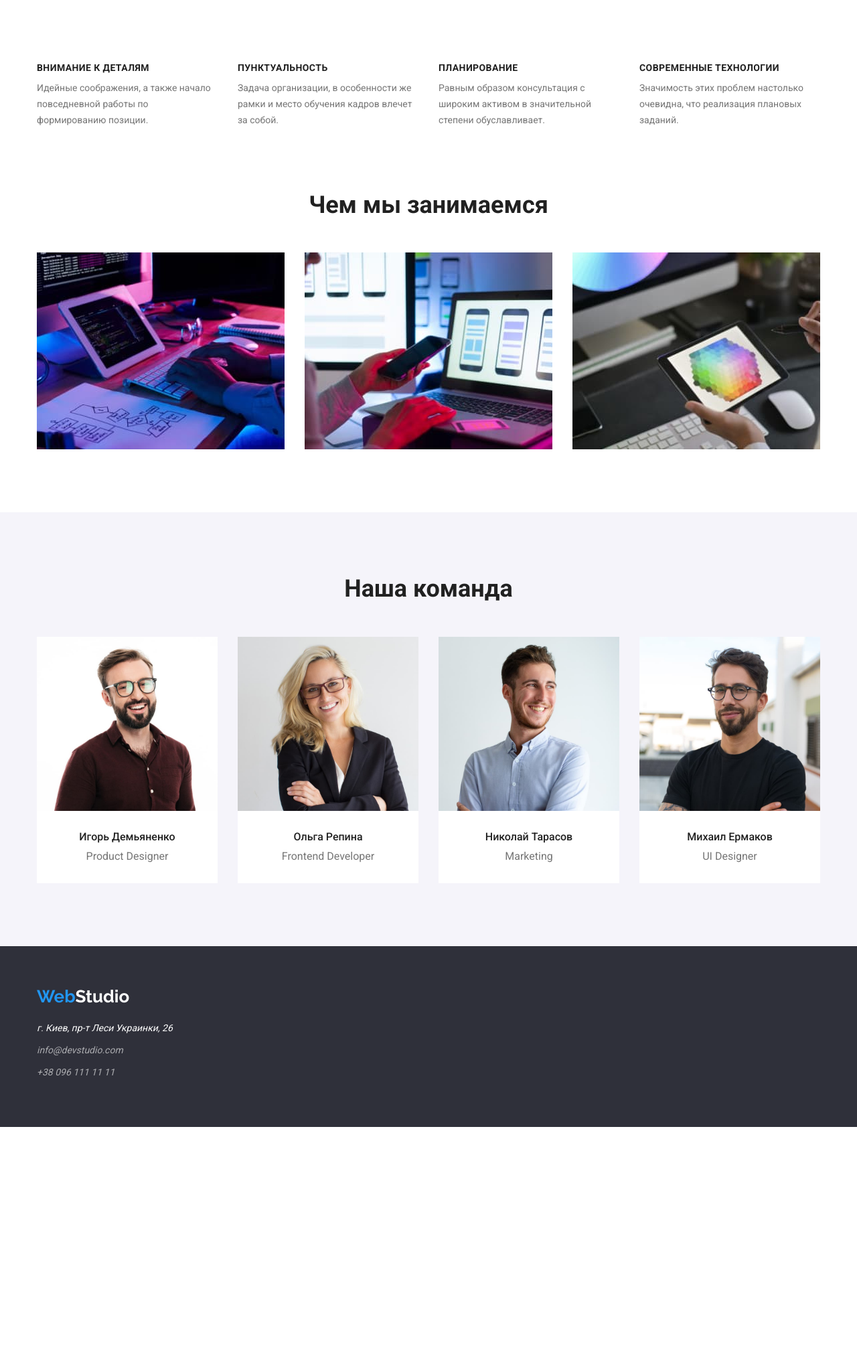
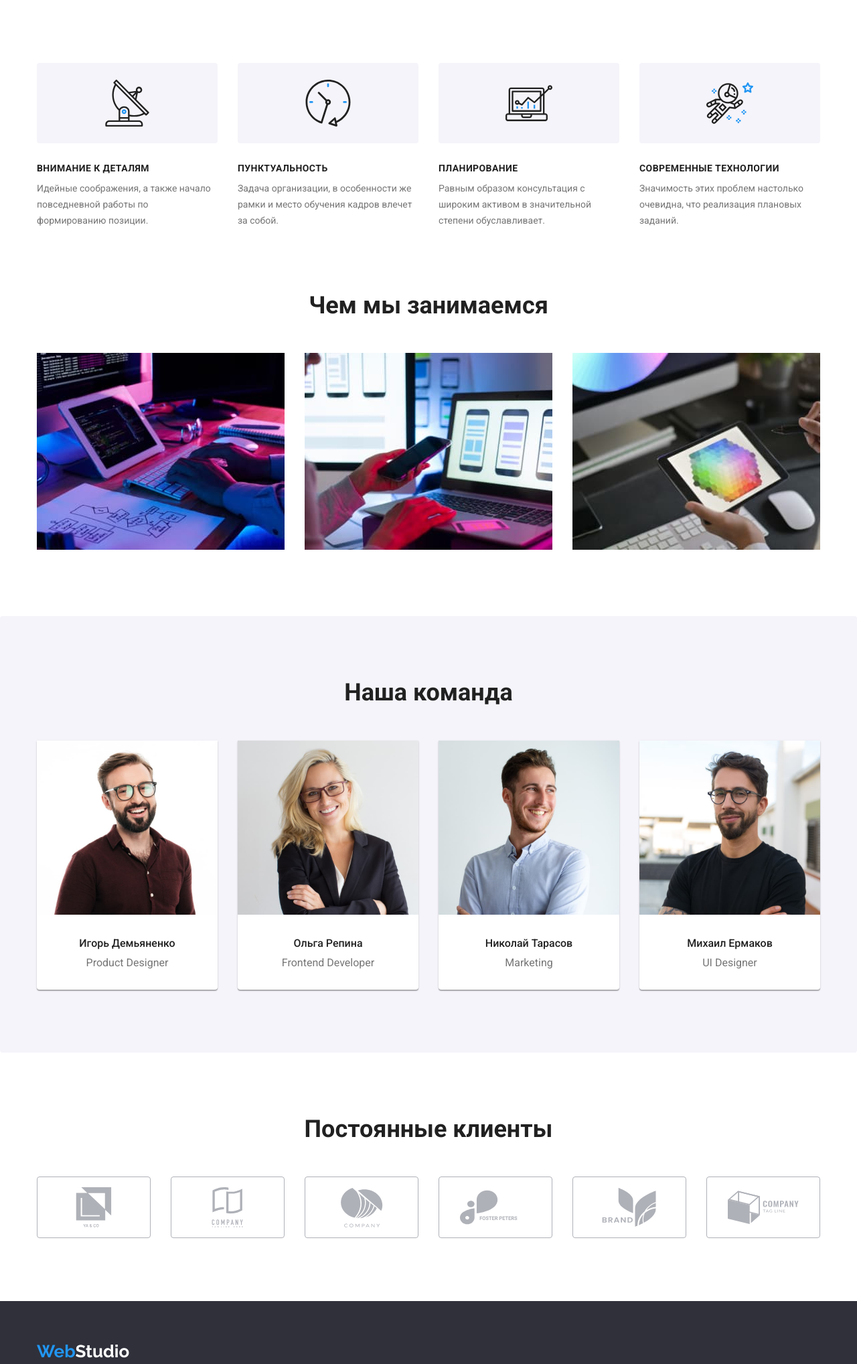
Before and after one commit to 13Inna/goit-markup-hw-04, a plain HTML site: page index.html in a window 1280 px wide. Shown: the part 682-2719 px from the top of the page at 67% size. Before the commit the page ends 2365 px from the top, so only its background shows below. Drawn offline with nearby package versions, Linux system fonts and the light colour scheme.

```diff
--- a/css/styles.css
+++ b/css/styles.css
@@ -184,6 +184,17 @@ body {
   flex-basis: calc(100% / 4 - 30px);
   margin-left: var(--margin-left-section-main);
 }
+.icon-feature {
+  display: flex;
+  justify-content: center;
+  align-items: center;
+  margin-bottom: 30px;
+  width: 270px;
+  height: 120px;
+  background: #f5f4fa;
+  border-radius: 4px;
+}
+
 .main-box {
   padding-bottom: 94px;
 }
@@ -197,11 +208,15 @@ body {
   margin-left: var(--margin-left-section-main);
 }
 .main-team {
-  background-color: #f5f4fa;
+  background: #f5f4fa;
+  border-radius: 4px;
 }
 
 .main-team-li {
   background-color: var(--text-color-white);
+  box-shadow: 0px 1px 3px rgba(0, 0, 0, 0.12), 0px 1px 1px rgba(0, 0, 0, 0.14), 0px 2px 1px rgba(0, 0, 0, 0.2);
+  border-radius: 0px 0px 4px 4px;
+
 }
 .main-team-ul {
   display: flex;
@@ -241,7 +256,34 @@ body {
   text-align: center;
   padding-bottom: 30px;
 }
+.main-client-ul {
+  display: flex;
+}
 
+.icon-client {
+  display: flex;
+  width: 170px;
+  height: 92px;
+  border: 1px solid #afb1b8;
+  margin-right: 30px;
+  justify-content: center;
+  align-items: center;
+  border-radius: 4px;
+}
+.icon-client-icon {
+  fill: #afb1b8;
+}
+.icon-client:hover,
+.icon-client:focus{
+  border-color:var(--accent-text-color);
+ }
+
+.icon-client-icon:hover,
+.icon-client-icon:focus{
+fill:var(--accent-text-color);
+}
+
+}
 img {
   display: block;
   min-width: 100%;
--- a/index.html
+++ b/index.html
@@ -49,18 +49,41 @@
                     <h2 class="visually-hidden">Особенности</h2>
                     <ul class="main-feature-ul list">
                         <li class="main-feature-li">
+                            <div class="icon-feature">
+                                <svg class="icon-feature-icon" width="70" height="70">
+                                    <use href="./images/icons.svg#icon-antenna">
+                                    </use>
+                                </svg>
+                            </div>
                             <h3 class="main-feature-title">Внимание к деталям</h3>
                             <p class="main-feature-text pre-text">Идейные соображения, а также начало повседневной работы по формированию позиции.</p>
                         </li>
                         <li class="main-feature-li">
+                            <div class="icon-feature">
+                                <svg class="icon-feature-icon" width="70" height="70">
+                                    <use href="./images/icons.svg#icon-clock"></use>
+                                </svg>
+                            </div>
                             <h3 class="main-feature-title">Пунктуальность</h3>
                             <p class="main-feature-text pre-text">Задача организации, в особенности же рамки и место обучения кадров влечет за собой.</p>
                         </li>
                         <li class="main-feature-li">
+                            <div class="icon-feature">
+                                <svg class="icon-feature-icon" width="70" height="70">
+                                    <use href="./images/icons.svg#icon-diagram">
+                                    </use>
+                                </svg>
+                            </div>
                             <h3 class="main-feature-title">Планирование</h3>
                             <p class="main-feature-tex pre-text">Равным образом консультация с широким активом в значительной степени обуславливает.</p>
                         </li>
                         <li class="main-feature-li">
+                            <div class="icon-feature">
+                                <svg class="icon-feature-icon" width="70" height="70">
+                                    <use href="./images/icons.svg#icon-astronaut">
+                                    </use>
+                                </svg>
+                            </div>
                             <h3 class="main-feature-title">Современные технологии</h3>
                             <p class="main-feature-text pre-text">Значимость этих проблем настолько очевидна, что реализация плановых заданий.</p>
                         </li>
@@ -111,6 +134,55 @@
                     </ul>
                 </div>
             </section>
+            <section class="main-client section">
+                <div class="container">
+                    <h2 class="main-client-title pre-title">Постоянные клиенты</h2>
+                    <ul class="main-client-ul list">
+                        <li class="main-client-li">
+                            <a class="icon-client" href="">
+                                <svg class="icon-client-icon" width="106" height="60">
+                                    <use href="./images/icons.svg#icon-group1"></use>
+                                </svg>
+                            </a>
+                        </li>
+                        <li class="main-client-li">
+                            <a class="icon-client" href="">
+                                <svg class="icon-client-icon" width="106" height="60">
+                                    <use href="./images/icons.svg#icon-group2"></use>
+                                </svg>
+                            </a>
+                        </li>
+                        <li class="main-client-li">
+                            <a class="icon-client" href="">
+                                <svg class="icon-client-icon" width="106" height="60">
+                                    <use href="./images/icons.svg#icon-group3"></use>
+                                </svg>
+                            </a>
+                        </li>
+                        <li class="main-client-li">
+                            <a class="icon-client" href="">
+                                <svg class="icon-client-icon" width="106" height="60">
+                                    <use href="./images/icons.svg#icon-group4"></use>
+                                </svg>
+                            </a>
+                        </li>
+                        <li class="main-client-li">
+                            <a class="icon-client" href="">
+                                <svg class="icon-client-icon" width="106" height="60">
+                                    <use href="./images/icons.svg#icon-group5"></use>
+                                </svg>
+                            </a>
+                        </li>
+                        <li class="main-client-li">
+                            <a class="icon-client" href="">
+                                <svg class="icon-client-icon" width="106" height="60">
+                                    <use href="./images/icons.svg#icon-group6"></use>
+                                </svg>
+                            </a>
+                        </li>
+                    </ul>
+                </div>
+            </section>
         </main>
         <!--Подвал страницы-->
         <footer class="footer">
```
Also changed, not shown: images/feature/antenna.svg (added), images/feature/astronaut.svg (added), images/feature/clock.svg (added), images/feature/diagram.svg (added), images/icons.svg (added), images/sprite.svg (deleted). Lines whose indentation alone changed are shown as unchanged.
